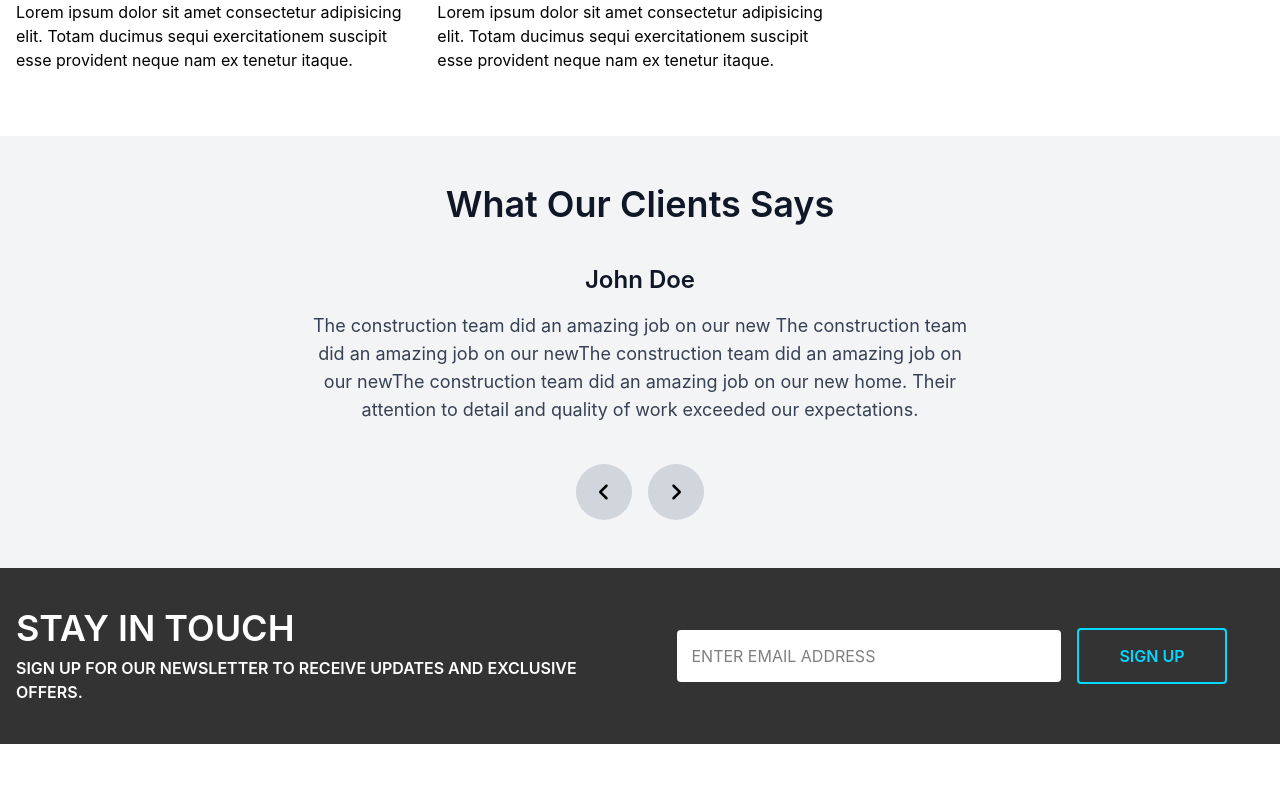
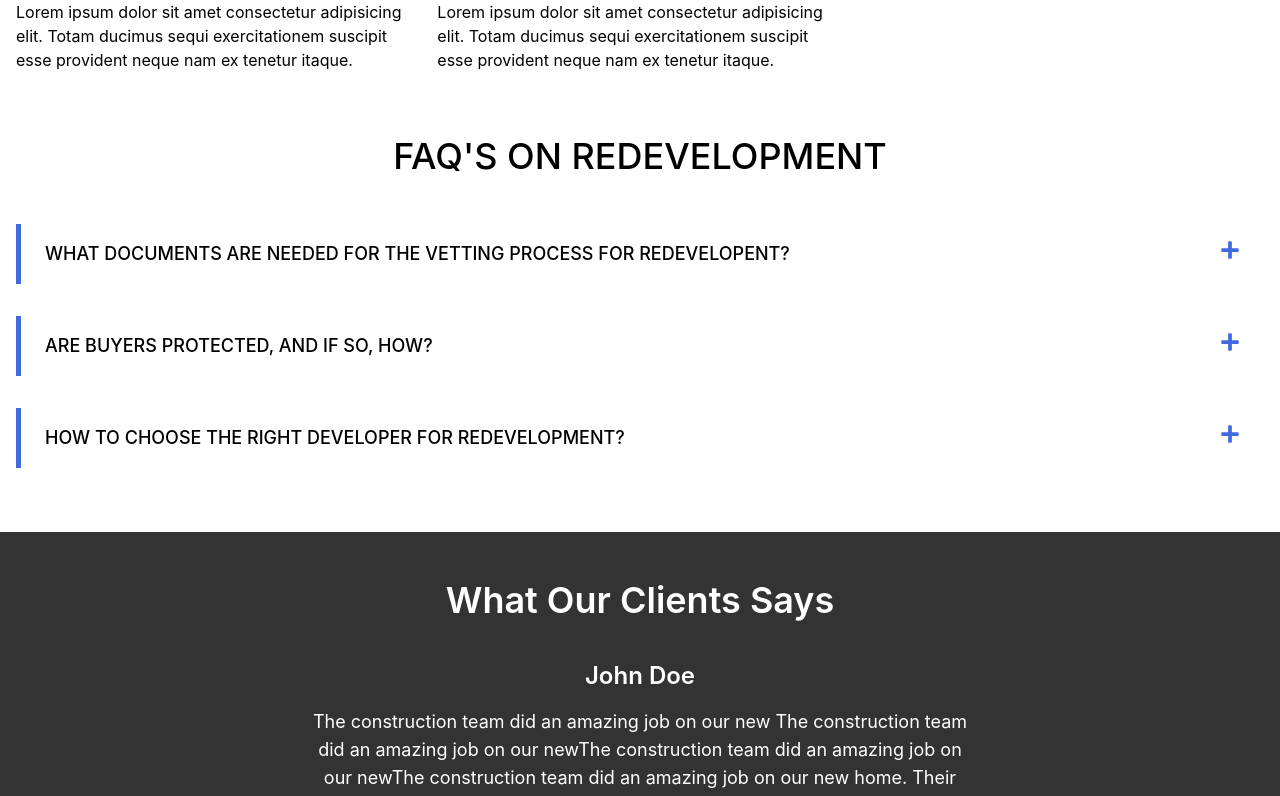
Before and after one commit to manav-95/estate, a React (Vite) app: page /redevelope-with-us in a window 1280 px wide. Shown: the part 1080-1876 px from the top of the page. Before the commit the page ends 1824 px from the top, so only its background shows below. Built offline with nearby package versions, Linux system fonts and the light colour scheme.

Commit message:
FAQ added to RedevelopmentWithUs page

```diff
--- a/src/components/Testimonials.jsx
+++ b/src/components/Testimonials.jsx
@@ -1,4 +1,6 @@
 import React, { useRef } from "react"
+
+import testimonials from "../data/Testimonials";
 
 import { Swiper, SwiperSlide } from "swiper/react"
 import { Pagination, A11y, Autoplay } from "swiper/modules"
@@ -10,61 +12,17 @@ import { FaAngleRight, FaAngleLeft } from "react-icons/fa6";
 import "swiper/css"
 import "swiper/css/pagination"
 
-const testimonials = [
-    {
-        id: 1,
-        name: "John Doe",
-        role: "Homeowner",
-        content:
-            "The construction team did an amazing job on our new The construction team did an amazing job on our newThe construction team did an amazing job on our newThe construction team did an amazing job on our new  home. Their attention to detail and quality of work exceeded our expectations.",
-    },
-    {
-        id: 2,
-        name: "John Doe",
-        role: "Homeowner",
-        content:
-            "The construction team did an amazing job on our new home. Their attention to detail and quality of work exceeded our expectations.",
-    },
-    {
-        id: 3,
-        name: "John Doe",
-        role: "Homeowner",
-        content:
-            "The construction team did an amazing job on our new home. Their attention to detail and quality of work exceeded our expectations.",
-    },
-    {
-        id: 4,
-        name: "John Doe",
-        role: "Homeowner",
-        content:
-            "The construction team did an amazing job on our new home. Their attention to detail and quality of work exceeded our expectations.",
-    },
-    {
-        id: 5,
-        name: "John Doe",
-        role: "Homeowner",
-        content:
-            "The construction team did an amazing job on our new home. Their attention to detail and quality of work exceeded our expectations.",
-    },
-    {
-        id: 6,
-        name: "John Doe",
-        role: "Homeowner",
-        content:
-            "The construction team did an amazing job on our new home. Their attention to detail and quality of work exceeded our expectations.",
-    },
 
-]
 
 export default function Testimonials() {
 
     const swiperRef = useRef(null);
 
     return (
-        <div className="bg-gray-100 py-12 ">
+        <div className="bg-[#333333] py-12 ">
             <div className="max-w-7xl container mx-auto px-4">
-                <h2 className="text-3xl min-[425px]:text-4xl font-semibold text-gray-900 text-center md:hidden">Testimonials</h2>
-                <h2 className="text-3xl min-[425px]:text-4xl font-semibold text-gray-900 text-center hidden md:block">What Our Clients Says</h2>
+                <h2 className="text-3xl min-[425px]:text-4xl font-semibold text-white text-center md:hidden">Testimonials</h2>
+                <h2 className="text-3xl min-[425px]:text-4xl font-semibold text-white text-center hidden md:block">What Our Clients Says</h2>
                 <Swiper
                     modules={[Pagination, A11y, Autoplay]}
                     spaceBetween={30}
@@ -91,14 +49,14 @@ export default function Testimonials() {
                                 key={testimonial.id}
                                 className="h-full w-full my-10 cursor-grab"
                             >
-                                <h3 className="text-2xl text-center mb-4 font-semibold text-gray-900">{testimonial.name}</h3>
-                                <p className="text-lg text-gray-700 text-center">{testimonial.content}</p>
+                                <h3 className="text-2xl text-center mb-4 font-semibold text-white">{testimonial.name}</h3>
+                                <p className="text-lg text-white text-center">{testimonial.content}</p>
                             </SwiperSlide>
                         </div>
                     ))}
                     <div className="flex justify-center items-center space-x-4">
-                    <button onClick={() => swiperRef.current?.slidePrev()} className='border-2 border-transparent hover:border-2 hover:border-gray-600 bg-gray-300 focus:border-gray-600 focus:bg-gray-400 p-3 lg:p-4 rounded-full cursor-pointer duration-150 transition-all ease-in-out'><FaAngleLeft className='h-5 w-5' /></button>
-                    <button onClick={() => swiperRef.current?.slideNext()} className='border-2 border-transparent hover:border-2 hover:border-gray-600 bg-gray-300 focus:border-gray-600 focus:bg-gray-400 p-3 lg:p-4 rounded-full cursor-pointer duration-150 transition-all ease-in-out'><FaAngleRight className='h-5 w-5' /></button>
+                        <button onClick={() => swiperRef.current?.slidePrev()} className='border-2 border-[#00d8ff] bg-transparent hover:bg-[#00d8ff] focus:bg-[#00d8ff] text-[#00d8ff] hover:text-black focus:text-black p-3 lg:p-4 rounded-full cursor-pointer duration-150 transition-all ease-in-out'><FaAngleLeft className='h-5 w-5' /></button>
+                        <button onClick={() => swiperRef.current?.slideNext()} className='border-2 border-[#00d8ff] bg-transparent hover:bg-[#00d8ff] focus:bg-[#00d8ff] text-[#00d8ff] hover:text-black focus:text-black p-3 lg:p-4 rounded-full cursor-pointer duration-150 transition-all ease-in-out'><FaAngleRight className='h-5 w-5' /></button>
                     </div>
                 </Swiper>
             </div>
--- a/src/components/tabContents/CompanyInformation.jsx
+++ b/src/components/tabContents/CompanyInformation.jsx
@@ -22,8 +22,8 @@ const CompanyInformation = () => {
                   <p>{info.landmark}</p>
                   <p>{info.location}</p>
                 </div>
-                <p className='mb-2'><b>Contact No:</b> {info.contact}</p>
-                <p className=''><b>Email:</b> {info.email}</p>
+                <p className='mb-2'><b>Contact No :</b> {info.contact}</p>
+                <p className=''><b>Email :</b> {info.email}</p>
               </div>
             </div>
           ))}
--- a/src/components/tabContents/CorporateGovernanceContent.jsx
+++ b/src/components/tabContents/CorporateGovernanceContent.jsx
@@ -307,6 +307,9 @@ const CorporateGovernanceContent = () => {
                                           ))}
                                         </tbody>
                                       </table>
+                                      <div className='my-4 flex justify-end items-center'>
+                                        <p className='text-sm md:text-md lg:text-base'>Terms of Reference of {committee.title}</p>
+                                      </div>
                                     </div>
                                   </div>
                                 ))}
--- /dev/null
+++ b/src/data/FAQ.js
@@ -0,0 +1,32 @@
+const faqs = [
+    {
+        id: '1',
+        title: 'What documents are needed for the vetting process for redevelopent?',
+        contents: [
+            'Conveyance of the property',
+            'Old Occupation Certificate along with Plans',
+            'CTS Plan',
+            'List of Allotment of Members along with the carpet area',
+            'Development Plan Remark',
+        ],
+    },
+    {
+        id: '2',
+        title: 'Are buyers protected, and if so, how?',
+        paragraph: 'The Real Estate Regulation and Development Act of 2016 was introduced and passed by the Central Government of India in order to safeguard home buyers and to also encourage investment in the real estate industry. Buyers’ grievances can be directed to MAHARERA for a quick resolution. The act covers the end to end process of purchasing a home, as well a redevelopment.',
+    },
+    {
+        id: '3',
+        title: 'How to choose the right developer for redevelopment?',
+        heading: 'When considering a developer to implement a redevelopment project, keep the following in mind:',
+        contents : [
+            'The financial stability of the developer',
+            'Past performance',
+            'If there is there any litigation against the company / group of companies?',
+            'Has the developer adhered to all statutory payments and compliances?',
+        ],
+
+    },
+]
+
+export default faqs;
--- /dev/null
+++ b/src/data/Testimonials.js
@@ -0,0 +1,47 @@
+const testimonials = [
+    {
+        id: 1,
+        name: "John Doe",
+        role: "Homeowner",
+        content:
+            "The construction team did an amazing job on our new The construction team did an amazing job on our newThe construction team did an amazing job on our newThe construction team did an amazing job on our new  home. Their attention to detail and quality of work exceeded our expectations.",
+    },
+    {
+        id: 2,
+        name: "John Doe",
+        role: "Homeowner",
+        content:
+            "The construction team did an amazing job on our new home. Their attention to detail and quality of work exceeded our expectations.",
+    },
+    {
+        id: 3,
+        name: "John Doe",
+        role: "Homeowner",
+        content:
+            "The construction team did an amazing job on our new home. Their attention to detail and quality of work exceeded our expectations.",
+    },
+    {
+        id: 4,
+        name: "John Doe",
+        role: "Homeowner",
+        content:
+            "The construction team did an amazing job on our new home. Their attention to detail and quality of work exceeded our expectations.",
+    },
+    {
+        id: 5,
+        name: "John Doe",
+        role: "Homeowner",
+        content:
+            "The construction team did an amazing job on our new home. Their attention to detail and quality of work exceeded our expectations.",
+    },
+    {
+        id: 6,
+        name: "John Doe",
+        role: "Homeowner",
+        content:
+            "The construction team did an amazing job on our new home. Their attention to detail and quality of work exceeded our expectations.",
+    },
+
+]
+
+export default testimonials;
--- a/src/pages/CorporateGovernance.jsx
+++ b/src/pages/CorporateGovernance.jsx
@@ -44,7 +44,7 @@ const CorporateGovernance = () => {
               >
                 <button
                   onClick={() => setActiveTab(tab.id)}
-                  className={`${activeTab === tab.id ? 'text-black bg-[#00d8ff] rounded-sm' : 'text-white'} w-full cursor-pointer py-4 px-4 font-semibold text-base lg:text-lg uppercase`}
+                  className={`${activeTab === tab.id ? 'text-black bg-[#00d8ff] rounded-sm' : 'text-white'} w-full cursor-pointer py-3 px-4 font-semibold text-base lg:text-lg uppercase`}
                 >
                   {tab.title}
                 </button>
--- a/src/pages/RedevelopeWithUs.jsx
+++ b/src/pages/RedevelopeWithUs.jsx
@@ -1,9 +1,16 @@
-import React from 'react'
+import React, { useState } from 'react'
+
+import faqs from '../data/FAQ'
+
+import { FaPlus, FaMinus } from 'react-icons/fa';
+
 import HeroImage from '../assets/hero-images/building-1.jpg'
 
 import Testimonials from '../components/Testimonials'
 
 const RedevelopeWithUs = () => {
+
+  const [activeButton, setActiveButton] = useState(null);
 
   const whyUs = [
     { title: 'Lorem ipsum dolor sit.', description: 'Lorem ipsum dolor sit amet consectetur adipisicing elit. Totam ducimus sequi exercitationem suscipit esse provident neque nam ex tenetur itaque.', },
@@ -14,6 +21,12 @@ const RedevelopeWithUs = () => {
     { title: 'Lorem ipsum dolor sit.', description: 'Lorem ipsum dolor sit amet consectetur adipisicing elit. Totam ducimus sequi exercitationem suscipit esse provident neque nam ex tenetur itaque.', },
     { title: 'Lorem ipsum dolor sit.', description: 'Lorem ipsum dolor sit amet consectetur adipisicing elit. Totam ducimus sequi exercitationem suscipit esse provident neque nam ex tenetur itaque.', },
     { title: 'Lorem ipsum dolor sit.', description: 'Lorem ipsum dolor sit amet consectetur adipisicing elit. Totam ducimus sequi exercitationem suscipit esse provident neque nam ex tenetur itaque.', },
+  ]
+
+  const buttons = [
+    { id: '1', title: 'What documents are needed for the vetting process for redevelopent?', },
+    { id: '2', title: 'Are buyers protected, and if so, how?', },
+    { id: '3', title: 'How to choose the right developer for redevelopment?', },
   ]
 
   return (
@@ -81,8 +94,87 @@ const RedevelopeWithUs = () => {
         </div>
       </div>
 
+
+      {/* FAQ's SECTION */}
+      <div className='max-w-7xl container mx-auto px-4'>
+        {/* HEADING */}
+        <div className='flex justify-center items-center text-center'>
+          <h1 className='text-4xl font-medium uppercase'>FAQ's on Redevelopment</h1>
+        </div>
+
+        {/* BUTTONS */}
+        <div className="max-w-7xl container mx-auto">
+          {/* BUTTONS */}
+          <div className="flex flex-col justify-start items-center space-y-4 py-12">
+            {buttons.map((button) => (
+              <div key={button.id} className="w-full">
+
+                {/* BUTTON */}
+                <button
+                  onClick={() => setActiveButton(activeButton === button.id ? null : button.id)} // Toggle content
+                  className="w-full flex justify-between items-start text-left border-l-[5px] border-[#4169e1] py-3 px-3 sm:p-4 md:px-6 md:py-4 bg-white cursor-pointer"
+                >
+                  <h1 className="text-lg min-[425px]:text-lg  font-medium uppercase">{button.title}</h1>
+                  {activeButton === button.id ? (
+                    <FaMinus className="h-5 w-5 text-[#4169e1] flex-shrink-0" />
+                  ) : (
+                    <FaPlus className="h-5 w-5 text-[#4169e1] flex-shrink-0" />
+                  )}
+                </button>
+
+                {/* BUTTON CONTENTS */}
+                <div
+                  className={`overflow-hidden transition-all duration-150 ${activeButton === button.id ? 'h-full opacity-100 py-4' : 'max-h-0 opacity-0'
+                    } mt-4`}
+                >
+                  <div className="px-4">
+                    {faqs
+                      .filter((faq) => faq.id === button.id)
+                      .map((faq) =>
+                        <div
+                          key={faq.id}
+                        >
+                          {/* display when there is a heading in an object */}
+                          {faq.heading &&
+                            <div className='max-w-6xl container mx-auto mb-6'>
+                              <p className='text-base'>{faq.heading}</p>
+                            </div>
+                          }
+
+                          {/* display when there is a paragraph in an object */}
+                          {faq.paragraph &&
+                            <p>{faq.paragraph}</p>
+                          }
+
+                          {/* display when there is any contents in an object */}
+                          {faq.contents &&
+                            <>
+                              {/* ARRAY OF CONTENTS */}
+                              {faq.contents.map((content, index) =>
+                                <div
+                                  key={index}
+                                >
+                                  <div className="max-w-6xl comtainer mx-auto text-left border-l-[5px] border-[#4169e1] mb-2.5 py-2.5 px-3 sm:py-3.5 sm:px-4 md:px-6 md:py-3 bg-white cursor-pointer">
+                                    <p className='text-base min-[425px]:text-base font-medium uppercase'>{content}</p>
+                                  </div>
+                                </div>
+                              )}
+                            </>
+                          }
+                        </div>
+                      )}
+                  </div>
+                </div>
+
+              </div>
+            ))}
+          </div>
+        </div>
+
+      </div>
+
       {/* TESTIMONIALS SECTION */}
-          <Testimonials />
+      <Testimonials />
     </>
   )
 }
```
